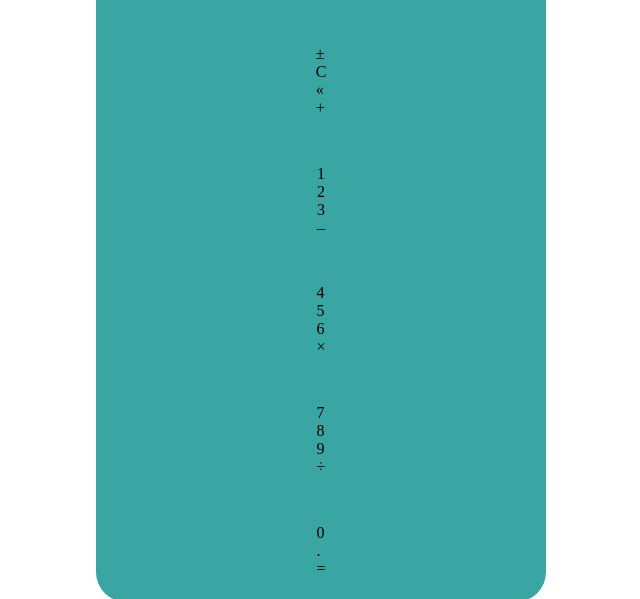
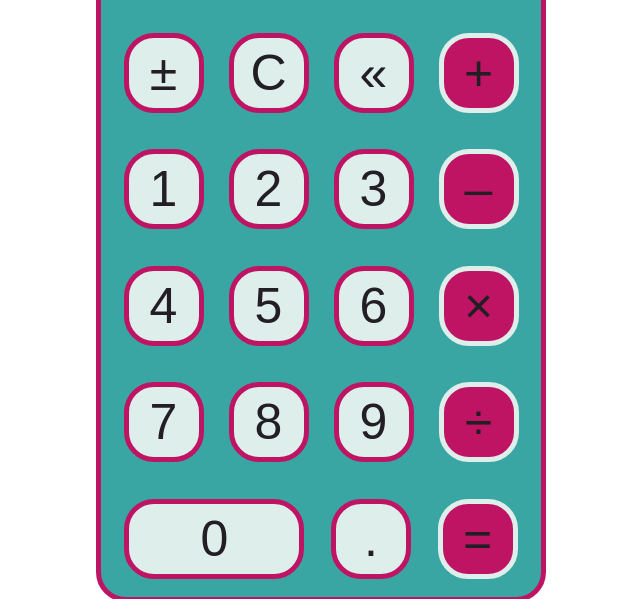
Before and after one commit to evanch98/Calculator-js, a plain HTML site: page index.html in a window 1280 px wide. Shown: the part 125-724 px from the top of the page, without its empty margins (319-959 px from the left). Drawn offline with Linux system fonts and the light colour scheme.

Commit message:
Added classes for buttons

```diff
--- a/styles.css
+++ b/styles.css
@@ -3,6 +3,7 @@ body {
     display: flex;
     flex-direction: column;
     align-items: center;
+    font-family: Arial, Helvetica, sans-serif;
 }
 
 /* The container for all the calculator components
@@ -16,6 +17,7 @@ body {
     width: 450px;
     height: 719px;
     border-radius: 30px;
+    border: #BF1363 5px solid;
     background-color: #39A6A3;
     box-sizing: border-box;
 }
@@ -23,11 +25,69 @@ body {
 /* The display class to manipulate the display div. */
 .display {
     display: flex;
+    padding: 20px;
     justify-content: right;
     align-items: center;
     width: 390px;
     height: 90px;
+    font-size: 50px;
+    color: #231E23;
     border-radius: 30px;
+    border: #BF1363 5px solid;
     background-color: #DEEEEA;
     box-sizing: border-box;
 }
+
+/* row class to contain buttons */
+.row {
+    display: flex;
+    align-items: center;
+    justify-content: space-around;
+    width: 420px;
+    box-sizing: border-box;
+}
+
+/* btn class to manipulate button div */
+.btn {
+    display: flex;
+    justify-content: center;
+    align-items: center;
+    width: 80px;
+    height: 80px;
+    font-size: 50px;
+    color: #231E23;
+    background-color: #DEEEEA;
+    border-radius: 30px;
+    border: #BF1363 5px solid;
+    box-sizing: border-box;
+}
+
+/* btnr class to manipulate the right most button divs */
+.btnr {
+    display: flex;
+    justify-content: center;
+    align-items: center;
+    width: 80px;
+    height: 80px;
+    font-size: 50px;
+    color: #231E23;
+    background-color: #BF1363;
+    border-radius: 30px;
+    border: #DEEEEA 5px solid;
+    box-sizing: border-box;
+}
+
+/* btnz for button 0 */
+.btnz {
+    display: flex;
+    justify-content: center;
+    align-items: center;
+    width: 180px;
+    height: 80px;
+    font-size: 50px;
+    color: #231E23;
+    background-color: #DEEEEA;
+    border-radius: 30px;
+    border: #BF1363 5px solid;
+    box-sizing: border-box;
+}
```
